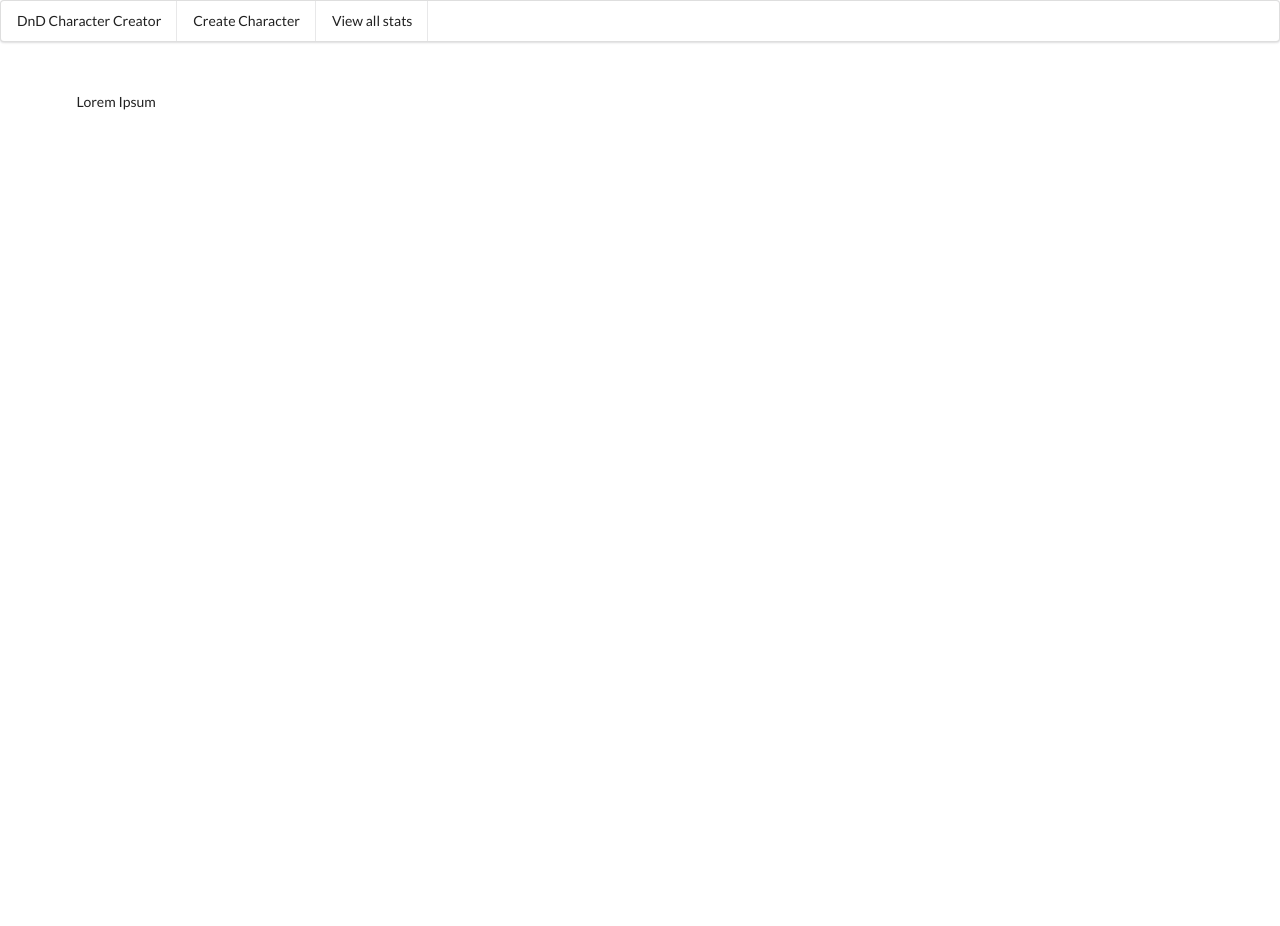
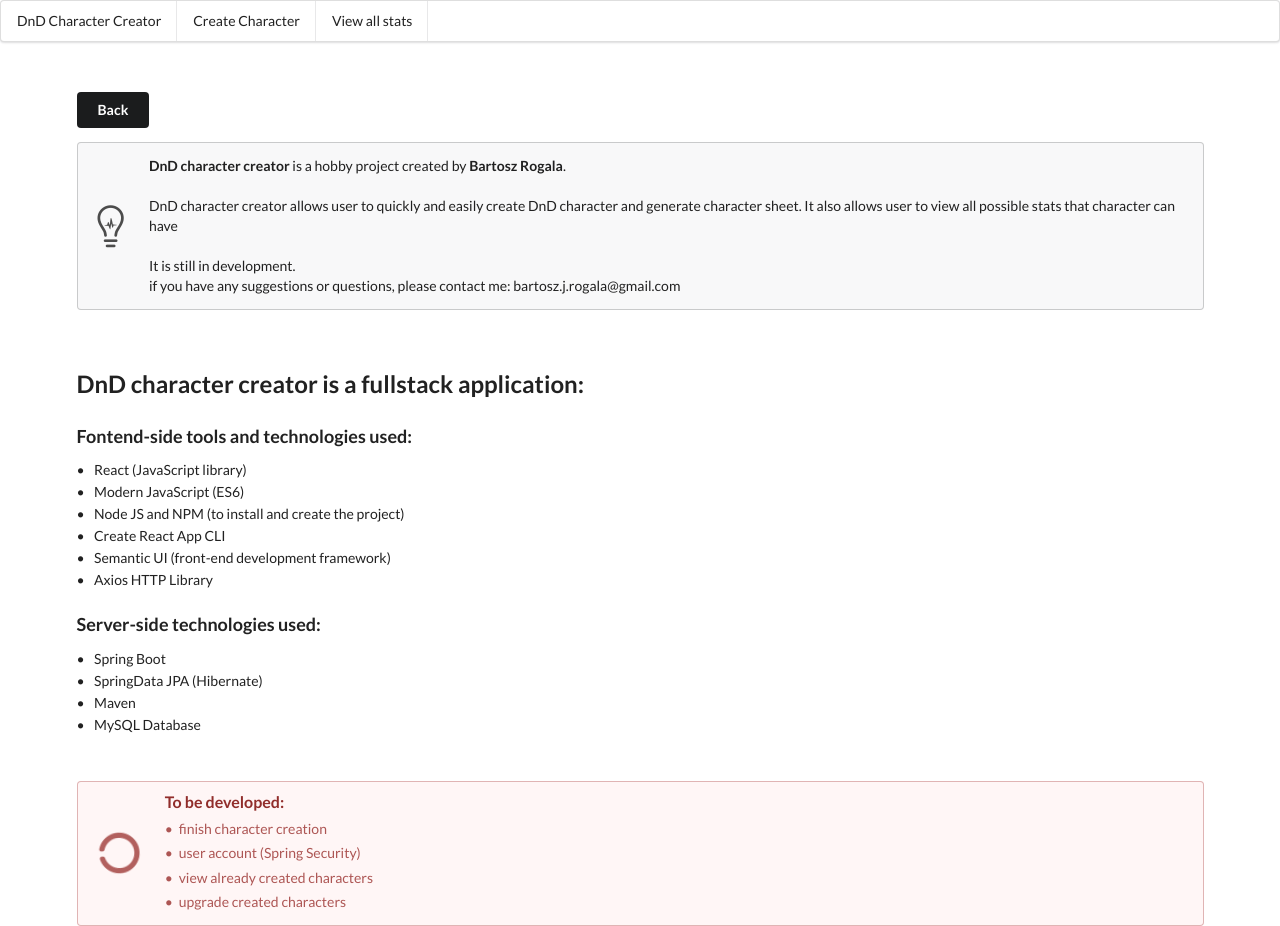
Before and after one commit to Bartosz-Rogala/DnD-Character-Creator, a React (Create React App) app in the folder Character-Creator-frontend/client/: page /learn_more in a window 1280 px wide. Before the commit the page ends 800 px from the top, so only its background shows below. Built offline with nearby package versions, Linux system fonts and the light colour scheme.

Commit message:
Update learnmore/README

```diff
--- a/Character-Creator-frontend/client/src/components/LearnMoreComponent.js
+++ b/Character-Creator-frontend/client/src/components/LearnMoreComponent.js
@@ -1,10 +1,72 @@
 import React, { Component } from 'react';
+import { Link } from 'react-router-dom';
 
 class LearnMoreComponent extends Component {
     render() {
         return (
             <div>
-                Lorem Ipsum
+                <Link to="/">
+                        <button className="ui secondary button">
+                            Back
+                        </button>
+                </Link>
+
+                <div className="ui icon compact message">
+                    <i className="medapps icon"></i>
+                    <div className="aligned center ui">
+                        <b>DnD character creator</b> is a hobby project created by <b>Bartosz Rogala</b>.
+                        <br></br>
+                        <br></br>
+                        DnD character creator allows user to quickly and easily create DnD character and generate character sheet. It also allows user to view all possible stats that character can have
+                        <br></br>
+                        <br></br>
+                        It is still in development. <br></br>
+                        if you have any suggestions or questions, please contact me: bartosz.j.rogala@gmail.com
+                    </div>
+                </div>
+
+                <br></br>
+                <br></br>
+
+                <h2> DnD character creator is a fullstack application: </h2>
+
+                <h3>Fontend-side tools and technologies used: </h3>
+                <div className="ui middle aligned bulleted animated list">
+                    <div className="item"> React (JavaScript library) </div>
+                    <div className="item"> Modern JavaScript (ES6) </div>
+                    <div className="item"> Node JS and NPM (to install and create the project) </div>
+                    <div className="item"> Create React App CLI </div>
+                    <div className="item"> Semantic UI (front-end development framework) </div>
+                    <div className="item"> Axios HTTP Library </div>
+                </div>
+
+                <h3> Server-side technologies used: </h3>
+                    <div className="ui middle aligned bulleted animated list">
+                    <div className="item"> Spring Boot </div>
+                    <div className="item"> SpringData JPA (Hibernate) </div>
+                    <div className="item"> Maven </div>
+                    <div className="item"> MySQL Database </div>
+                </div>
+
+
+                <br></br>
+
+                <div className="ui icon negative compact message">
+                    <i className="notched circle loading icon"></i>
+                    <div className="content">
+                        <div className="header">
+                            To be developed:
+                        </div>
+                        <ul className="list">
+                            <li> finish character creation </li>
+                            <li> user account (Spring Security) </li>
+                            <li> view already created characters </li>
+                            <li> upgrade created characters </li>
+                        </ul>
+                    </div>
+                </div>
+
+
             </div>
         );
     }
```
Also changed, not shown: 2 other files (tests, documents, lock files or other folders).
